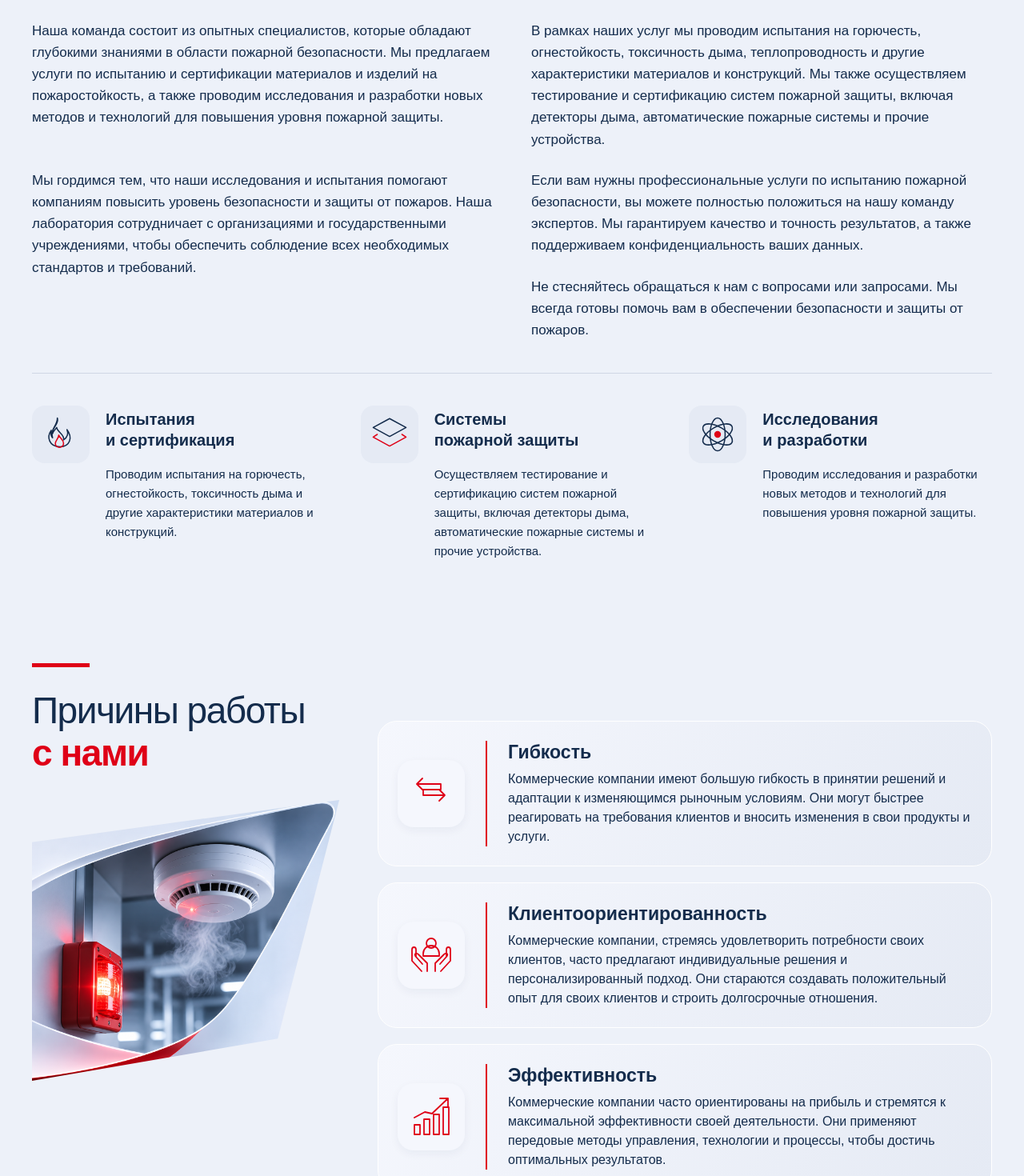
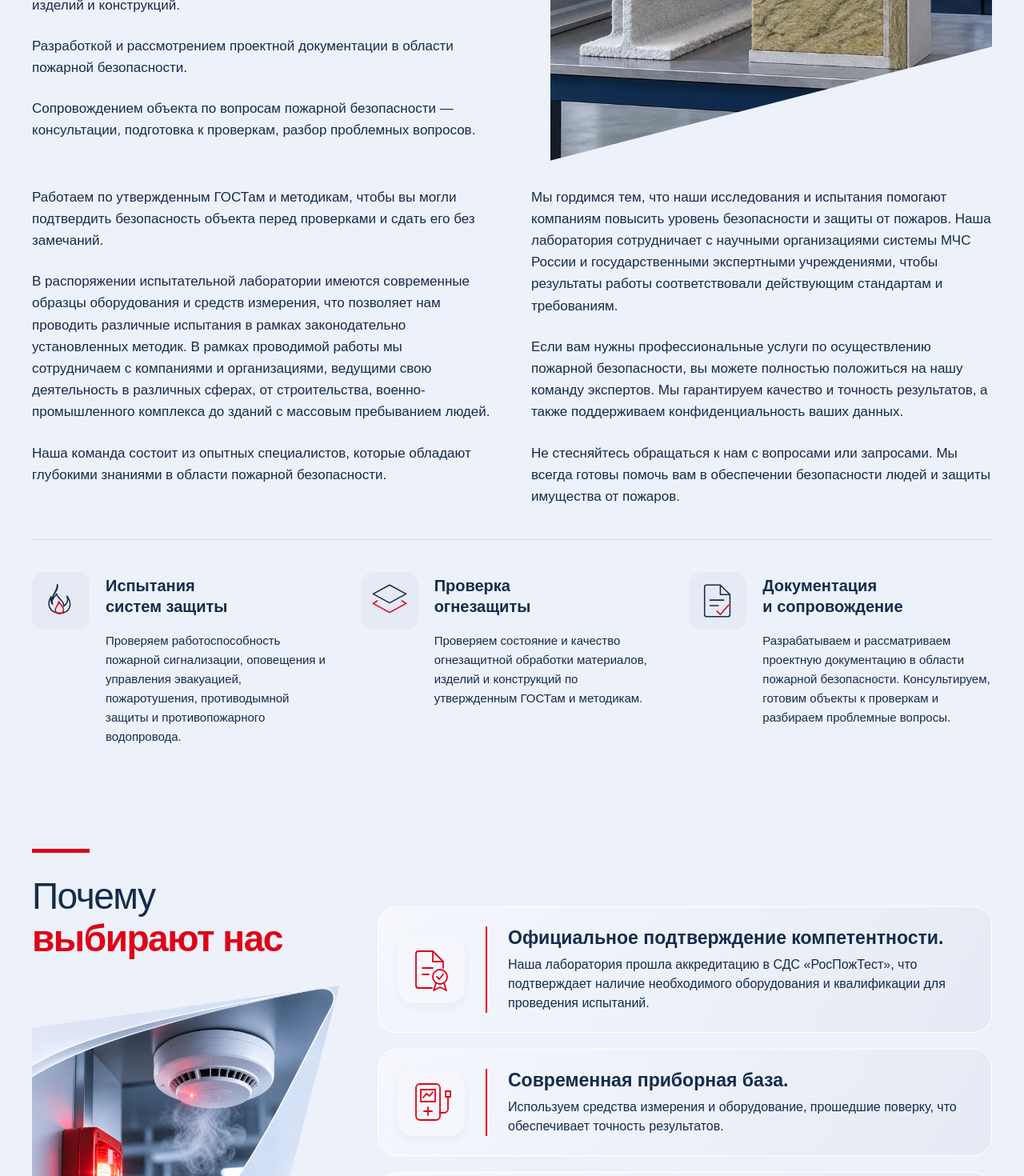
Before and after one commit to ne0chem/RosPojTest, a React (Vite) app: page / in a window 1280 px wide. Shown: the part 2920-4390 px from the top of the page at 80% size. Built offline with nearby package versions, Linux system fonts and the light colour scheme.

Commit message:
upd services

```diff
--- a/src/components/AboutCompany/AboutCompany.css
+++ b/src/components/AboutCompany/AboutCompany.css
@@ -72,11 +72,11 @@
   grid-template-columns: repeat(2, minmax(0, 1fr));
   column-gap: 48px;
   row-gap: 24px;
+  align-items: start;
   margin-block: 32px 40px;
 }
 
-.about-company-details > p,
-.about-company-details > div > p:last-child {
+.about-company-column > p:last-child {
   margin-bottom: 0;
 }
 
--- a/src/components/AboutCompany/AboutCompany.jsx
+++ b/src/components/AboutCompany/AboutCompany.jsx
@@ -5,7 +5,7 @@ function DirectionIcon({ type }) {
   const paths = {
     fire: <><path d="M23 4c3 10-9 14-7 23 1-4 4-6 6-9 1 7 12 10 10 18 6-4 7-10 5-15 9 12 4 25-10 25C11 46 7 32 14 22c-1 6 0 9 2 11C12 20 23 16 23 4Z"/><path className="about-direction-accent" d="M25 29c0 5-5 8-5 12a6 6 0 0 0 12 0c0-5-5-7-7-12Z"/></>,
     systems: <><path d="m4 18 24-13 24 13-24 13Z"/><path className="about-direction-accent" d="m10 28-6 4 24 13 24-13-6-4"/></>,
-    research: <><ellipse cx="28" cy="28" rx="11" ry="24"/><ellipse cx="28" cy="28" rx="11" ry="24" transform="rotate(60 28 28)"/><ellipse cx="28" cy="28" rx="11" ry="24" transform="rotate(120 28 28)"/><circle className="about-direction-accent" cx="28" cy="28" r="4" fill="currentColor"/></>,
+    documents: <><path d="M32 5H12a3 3 0 0 0-3 3v40a3 3 0 0 0 3 3h31a3 3 0 0 0 3-3V19L32 5ZM32 5v14h14M17 27h20M17 35h12"/><path className="about-direction-accent" d="m27 43 5 5 12-14"/></>,
   };
   return <svg viewBox="0 0 56 56" fill="none" stroke="currentColor" strokeWidth="1.8" strokeLinecap="round" strokeLinejoin="round" aria-hidden="true">{paths[type]}</svg>;
 }
@@ -18,34 +18,40 @@ export default function AboutCompany({ imageSrc }) {
           <p className="about-company-eyebrow">О компании</p>
           <h2 id="about-company-title">РОСПОЖТЕСТ</h2>
           <p className="about-company-subtitle">Испытательная пожарная лаборатория</p>
-          <p className="about-company-lead">Добро пожаловать в частную испытательную пожарную лабораторию! Мы являемся ведущими экспертами в области пожарной безопасности и предлагаем широкий спектр услуг для проверки и анализа материалов, конструкций и систем, связанных с пожарной защитой.</p>
-          <p>Наша лаборатория оборудована современными технологиями и высокоточным оборудованием, что позволяет нам проводить различные испытания согласно международным нормам и стандартам. Мы работаем с различными индустриями, включая строительство, автомобильную, электротехническую и многие другие.</p>
+          <p className="about-company-lead">«РосПожТест» — испытательная пожарная лаборатория, аккредитованная в системе добровольной сертификации. Мы являемся ведущими экспертами в области пожарной безопасности и предлагаем широкий спектр услуг, связанных с:</p>
+          <p>Испытанием систем противопожарной защиты на работоспособность: система пожарной сигнализации, оповещение и управление эвакуацией людей при пожаре, автоматическое пожаротушение, противодымная защита, внутренний и наружный противопожарный водопровод.</p>
+          <p>Проверкой состояния и качества огнезащитной обработки материалов, изделий и конструкций.</p>
+          <p>Разработкой и рассмотрением проектной документации в области пожарной безопасности.</p>
+          <p>Сопровождением объекта по вопросам пожарной безопасности — консультации, подготовка к проверкам, разбор проблемных вопросов.</p>
         </div>
         <div className="about-company-visual">
           {imageSrc && <img src={imageSrc} alt="Оборудование для огневых испытаний и образцы огнезащитных материалов" loading="lazy" />}
         </div>
       </div>
       <div className="about-company-details">
-        <p>Наша команда состоит из опытных специалистов, которые обладают глубокими знаниями в области пожарной безопасности. Мы предлагаем услуги по испытанию и сертификации материалов и изделий на пожаростойкость, а также проводим исследования и разработки новых методов и технологий для повышения уровня пожарной защиты.</p>
-        <p>В рамках наших услуг мы проводим испытания на горючесть, огнестойкость, токсичность дыма, теплопроводность и другие характеристики материалов и конструкций. Мы также осуществляем тестирование и сертификацию систем пожарной защиты, включая детекторы дыма, автоматические пожарные системы и прочие устройства.</p>
-        <p>Мы гордимся тем, что наши исследования и испытания помогают компаниям повысить уровень безопасности и защиты от пожаров. Наша лаборатория сотрудничает с организациями и государственными учреждениями, чтобы обеспечить соблюдение всех необходимых стандартов и требований.</p>
-        <div>
-          <p>Если вам нужны профессиональные услуги по испытанию пожарной безопасности, вы можете полностью положиться на нашу команду экспертов. Мы гарантируем качество и точность результатов, а также поддерживаем конфиденциальность ваших данных.</p>
-          <p>Не стесняйтесь обращаться к нам с вопросами или запросами. Мы всегда готовы помочь вам в обеспечении безопасности и защиты от пожаров.</p>
+        <div className="about-company-column">
+          <p>Работаем по утвержденным ГОСТам и методикам, чтобы вы могли подтвердить безопасность объекта перед проверками и сдать его без замечаний.</p>
+          <p>В распоряжении испытательной лаборатории имеются современные образцы оборудования и средств измерения, что позволяет нам проводить различные испытания в рамках законодательно установленных методик. В рамках проводимой работы мы сотрудничаем с компаниями и организациями, ведущими свою деятельность в различных сферах, от строительства, военно-промышленного комплекса до зданий с массовым пребыванием людей.</p>
+          <p>Наша команда состоит из опытных специалистов, которые обладают глубокими знаниями в области пожарной безопасности.</p>
+        </div>
+        <div className="about-company-column">
+          <p>Мы гордимся тем, что наши исследования и испытания помогают компаниям повысить уровень безопасности и защиты от пожаров. Наша лаборатория сотрудничает с научными организациями системы МЧС России и государственными экспертными учреждениями, чтобы результаты работы соответствовали действующим стандартам и требованиям.</p>
+          <p>Если вам нужны профессиональные услуги по осуществлению пожарной безопасности, вы можете полностью положиться на нашу команду экспертов. Мы гарантируем качество и точность результатов, а также поддерживаем конфиденциальность ваших данных.</p>
+          <p>Не стесняйтесь обращаться к нам с вопросами или запросами. Мы всегда готовы помочь вам в обеспечении безопасности людей и защиты имущества от пожаров.</p>
         </div>
       </div>
       <div className="about-company-directions">
         <article className="about-direction">
           <div className="about-direction-icon"><DirectionIcon type="fire" /></div>
-          <div><h3>Испытания<br />и сертификация</h3><p>Проводим испытания на горючесть, огнестойкость, токсичность дыма и другие характеристики материалов и конструкций.</p></div>
+          <div><h3>Испытания<br />систем защиты</h3><p>Проверяем работоспособность пожарной сигнализации, оповещения и управления эвакуацией, пожаротушения, противодымной защиты и противопожарного водопровода.</p></div>
         </article>
         <article className="about-direction">
           <div className="about-direction-icon"><DirectionIcon type="systems" /></div>
-          <div><h3>Системы<br />пожарной защиты</h3><p>Осуществляем тестирование и сертификацию систем пожарной защиты, включая детекторы дыма, автоматические пожарные системы и прочие устройства.</p></div>
+          <div><h3>Проверка<br />огнезащиты</h3><p>Проверяем состояние и качество огнезащитной обработки материалов, изделий и конструкций по утвержденным ГОСТам и методикам.</p></div>
         </article>
         <article className="about-direction">
-          <div className="about-direction-icon"><DirectionIcon type="research" /></div>
-          <div><h3>Исследования<br />и разработки</h3><p>Проводим исследования и разработки новых методов и технологий для повышения уровня пожарной защиты.</p></div>
+          <div className="about-direction-icon"><DirectionIcon type="documents" /></div>
+          <div><h3>Документация<br />и сопровождение</h3><p>Разрабатываем и рассматриваем проектную документацию в области пожарной безопасности. Консультируем, готовим объекты к проверкам и разбираем проблемные вопросы.</p></div>
         </article>
       </div>
     </section>
--- a/src/components/WhyUs/WhyUs.jsx
+++ b/src/components/WhyUs/WhyUs.jsx
@@ -1,29 +1,35 @@
 import React from 'react';
 import './WhyUs.css';
 
-const clientFocus = 'Коммерческие компании, стремясь удовлетворить потребности своих клиентов, часто предлагают индивидуальные решения и персонализированный подход. Они стараются создавать положительный опыт для своих клиентов и строить долгосрочные отношения.';
-
 const reasons = [
   {
-    icon: 'flexibility',
-    title: 'Гибкость',
-    text: 'Коммерческие компании имеют большую гибкость в принятии решений и адаптации к изменяющимся рыночным условиям. Они могут быстрее реагировать на требования клиентов и вносить изменения в свои продукты и услуги.',
+    icon: 'certificate',
+    title: 'Официальное подтверждение компетентности.',
+    text: 'Наша лаборатория прошла аккредитацию в СДС «РосПожТест», что подтверждает наличие необходимого оборудования и квалификации для проведения испытаний.',
   },
-  { icon: 'care', title: 'Клиентоориентированность', text: clientFocus },
   {
-    icon: 'efficiency',
-    title: 'Эффективность',
-    text: 'Коммерческие компании часто ориентированы на прибыль и стремятся к максимальной эффективности своей деятельности. Они применяют передовые методы управления, технологии и процессы, чтобы достичь оптимальных результатов.',
+    icon: 'equipment',
+    title: 'Современная приборная база.',
+    text: 'Используем средства измерения и оборудование, прошедшие поверку, что обеспечивает точность результатов.',
   },
-  { icon: 'partnership', title: 'Клиентоориентированность', text: clientFocus },
+  {
+    icon: 'standards',
+    title: 'Работаем по стандартам.',
+    text: 'Все испытания проводятся в строгом соответствии с действующими ГОСТами и методиками.',
+  },
+  {
+    icon: 'team',
+    title: 'Опытная команда.',
+    text: 'Наши специалисты обладают глубокими знаниями в области пожарной безопасности и помогут разобраться в сложных вопросах.',
+  },
 ];
 
 function ReasonIcon({ name }) {
   const paths = {
-    flexibility: <><path d="M11 16h29v7H18v7h27M17 9l-7 7 7 7m21 0 7 7-7 7" /></>,
-    care: <><circle cx="28" cy="13" r="6"/><path d="M18 29v-3a10 10 0 0 1 20 0v3ZM23 48V38L12 27c-3-3-6 0-3 3l8 9M9 30V21c0-4-5-4-5 0v14l12 13m17 0V38l11-11c3-3 6 0 3 3l-8 9m8-9V21c0-4 5-4 5 0v14L40 48"/></>,
-    efficiency: <><path d="M7 38h7v12H7Zm12-7h7v19h-7Zm12-6h7v25h-7Zm12-9h7v34h-7ZM7 29l13-7 9 2L49 5M39 5h10v10"/></>,
-    partnership: <><circle cx="10" cy="12" r="4"/><circle cx="46" cy="12" r="4"/><path d="M7 48V34H4V23a6 6 0 0 1 12 0v11h-3v14Zm36 0V34h-3V23a6 6 0 0 1 12 0v11h-3v14ZM21 24h14m-4-4 4 4-4 4m4 8H21m4-4-4 4 4 4"/></>,
+    certificate: <><path d="M30 5H12a3 3 0 0 0-3 3v40a3 3 0 0 0 3 3h17M30 5v13h13L30 5ZM43 18v8M17 26h13M17 34h8"/><circle cx="39" cy="37" r="9"/><path d="m35 37 3 3 5-6m-9 11-3 9 8-4 8 4-3-9"/></>,
+    equipment: <><rect x="9" y="5" width="30" height="45" rx="5"/><path d="M15 12h18v15H15ZM19 39h10M24 34v10M39 41h5a5 5 0 0 0 5-5V21M46 14h6v7h-6Z"/><path d="m18 22 4-5 4 3 4-5"/></>,
+    standards: <><path d="M19 9h-7a3 3 0 0 0-3 3v36a3 3 0 0 0 3 3h31a3 3 0 0 0 3-3V12a3 3 0 0 0-3-3h-7M20 5h15v10H20ZM29 24h10M29 34h10M29 44h10m-13-21-5 5-3-3m8 8-5 5-3-3m8 8-5 5-3-3"/></>,
+    team: <><circle cx="28" cy="15" r="7"/><circle cx="10" cy="21" r="5"/><circle cx="46" cy="21" r="5"/><path d="M17 49V37a11 11 0 0 1 22 0v12H17ZM4 46V36a6 6 0 0 1 10-4m38 14V36a6 6 0 0 0-10-4M23 37v7m10-7v7"/></>,
   };
   return <svg viewBox="0 0 56 56" fill="none" stroke="currentColor" strokeWidth="1.8" strokeLinecap="round" strokeLinejoin="round" aria-hidden="true">{paths[name]}</svg>;
 }
@@ -32,7 +38,7 @@ export default function WhyUs({ imageSrc }) {
   return (
     <section className="why-us" aria-labelledby="why-us-title">
       <div className="why-us-heading">
-        <h2 id="why-us-title">Причины работы <span>с нами</span></h2>
+        <h2 id="why-us-title">Почему <span>выбирают нас</span></h2>
         {imageSrc && <img className="why-us-image" src={imageSrc} alt="" loading="lazy" />}
       </div>
       <ul className="why-us-list">
```
